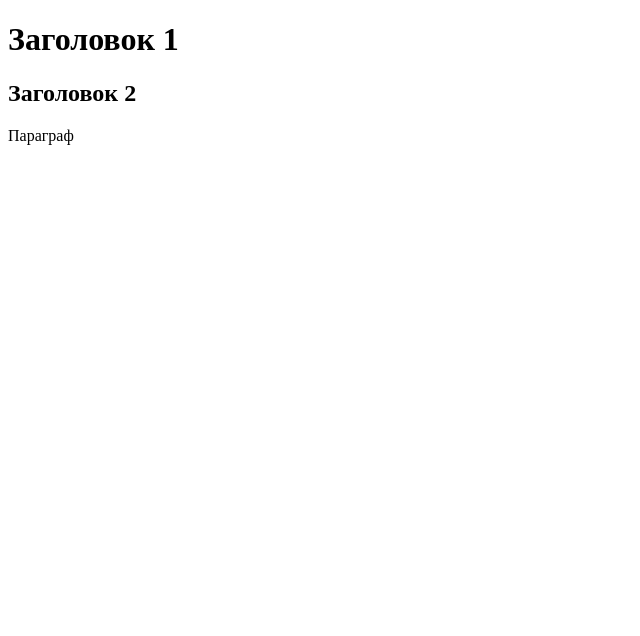
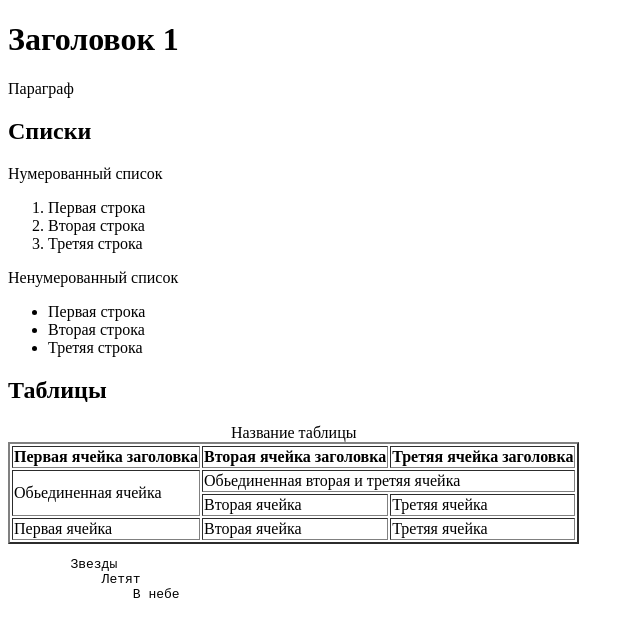
Before and after one commit to iRedCode/Practics, a plain HTML site: page index.html in a window 1280 px wide. Shown: the whole page, without its empty margins (0-640 px from the left). Drawn offline with Linux system fonts and the light colour scheme.

Commit message:
modified: index.html

```diff
--- a/index.html
+++ b/index.html
@@ -5,12 +5,64 @@
     <meta http-equiv="X-UA-Compatible" content="IE=edge">
     <meta name="viewport" content="width=device-width, initial-scale=1.0">
     <title>Document</title>
+    <link rel="stylesheet" href="style.css">
+    <link rel="icon" href="icon.png">
 </head>
 
 <body>
     <h1> Заголовок 1</h1>
-    <h2> Заголовок 2</h2>
 
     <p> Параграф</p>
+
+    <h2> Списки </h2>
+
+    <p> Нумерованный список</p>
+    <ol>
+        <li>Первая строка</li>
+        <li>Вторая строка</li>
+        <li>Третяя строка</li>
+    </ol>
+
+    <p>Ненумерованный список</p>
+    <ul>
+        <li>Первая строка</li>
+        <li>Вторая строка</li>
+        <li>Третяя строка</li>
+    </ul>
+
+    <h2>Таблицы</h2>
+
+    <table border="2">
+        <thead>
+            <caption> Название таблицы </caption>
+            <tr>
+                <th>Первая ячейка заголовка</th>
+                <th>Вторая ячейка заголовка</th>
+                <th>Третяя ячейка заголовка</th>
+            </tr>
+        </thead>
+        <body>
+            <tr>
+                <td rowspan="2"> Обьединенная ячейка</td>
+                <td colspan="2"> Обьединенная вторая и третяя ячейка</td>
+            </tr>
+            <tr>
+                <td>Вторая ячейка</td>
+                <td>Третяя ячейка</td>
+            </tr>
+            <tr>
+                <td>Первая ячейка</td>
+                <td>Вторая ячейка</td>
+                <td>Третяя ячейка</td>
+            </tr>
+        </body>
+    </table>
+
+    <pre>
+        Звезды
+            Летят
+                В небе
+    </pre>
+
 </body>
 </html>
```
